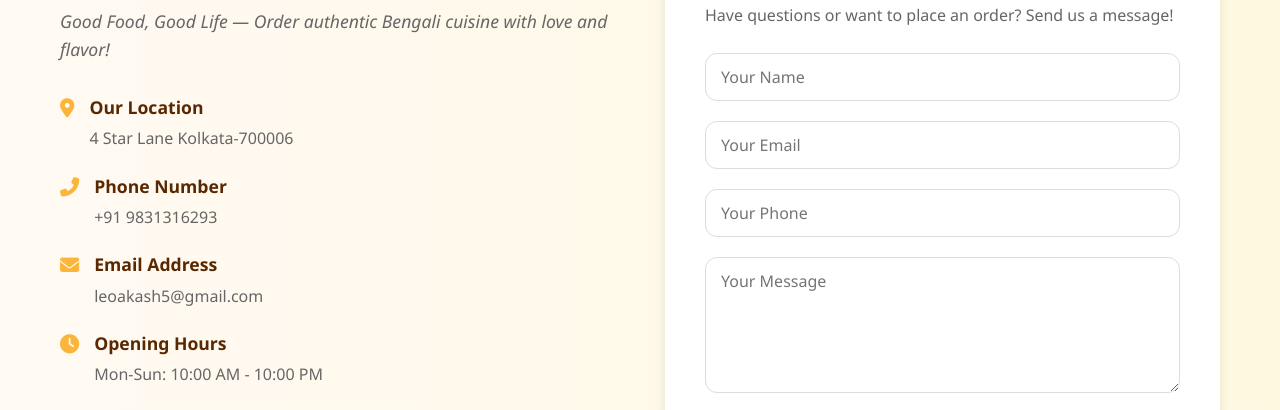
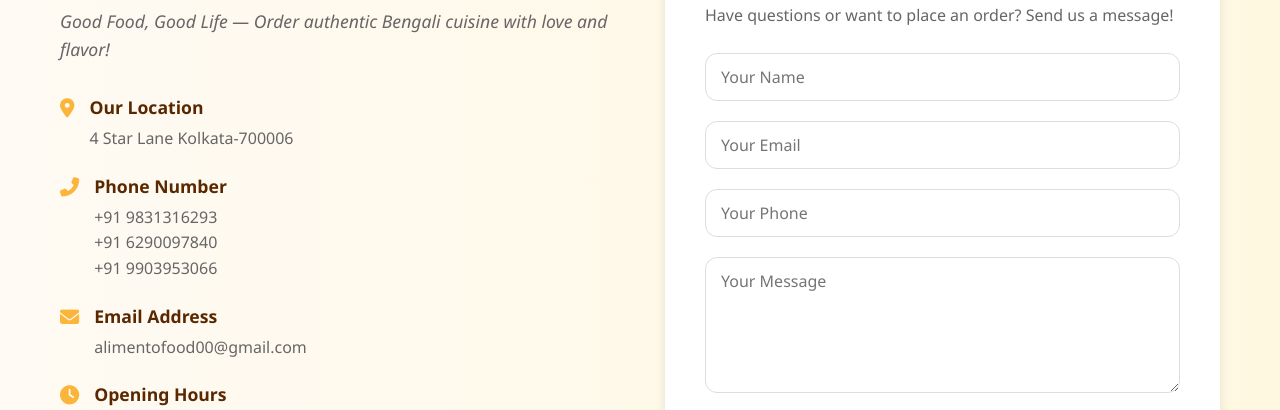
Before and after one commit to LeoAkash-3334/Alimento, a plain HTML site: page index.html in a window 1280 px wide. Shown: the part 3126-3536 px from the top of the page. Drawn offline with Linux system fonts and the light colour scheme.

Commit message:
Update index.html

```diff
--- a/index.html
+++ b/index.html
@@ -203,13 +203,15 @@
                             <div>
                                 <h3>Phone Number</h3>
                                 <p>+91 9831316293</p>
+                                <p>+91 6290097840</p>
+                                <p>+91 9903953066</p>
                             </div>
                         </div>
                         <div class="contact-item">
                             <i class="fas fa-envelope"></i>
                             <div>
                                 <h3>Email Address</h3>
-                                <p>leoakash5@gmail.com</p>
+                                <p>alimentofood00@gmail.com</p>
                             </div>
                         </div>
                         <div class="contact-item">
```
